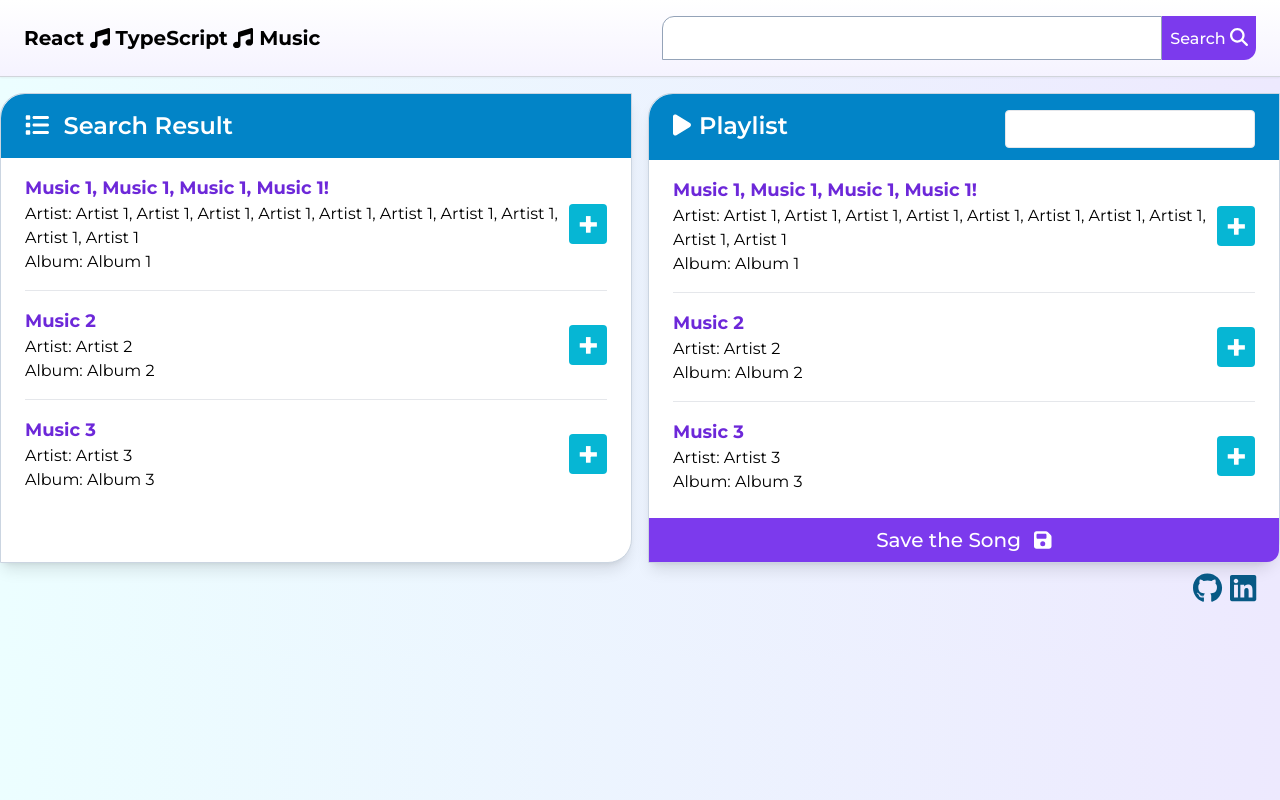
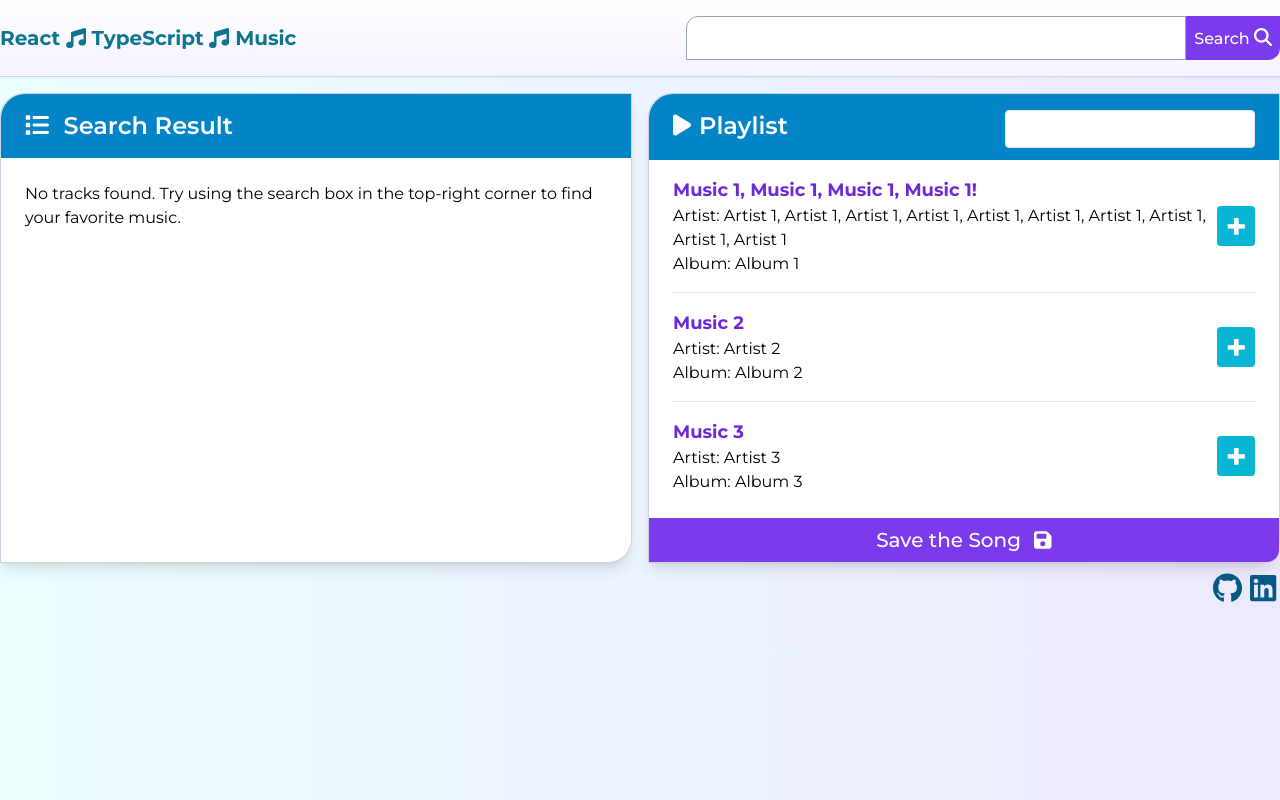
Before and after one commit to kizuyoko/react-typescript-music, a React (Vite) app: page / in a window 1280 px wide. Built offline with nearby package versions, Linux system fonts and the light colour scheme; what tailwindcss-animated would draw is missing.

Commit message:
Search result

```diff
--- a/src/App.tsx
+++ b/src/App.tsx
@@ -1,17 +1,30 @@
+import { useState } from "react";
 import Footer from "./components/Footer";
 import Header from "./components/Header";
 import Playlist from "./components/Playlist";
 import SearchResults from "./components/SearchResults";
 import { DUMMYDATA } from "./util/dummy_data";
+import { Music } from "./util/MusicType";
 
 function App() {
+  const [searchResult, setSearchResult] = useState<Music[]>([]);
+
+  function searchListHandler(searchText: string) {
+    const searchWord = searchText.toLowerCase();
+    const newResult = DUMMYDATA.filter((song) =>
+      song.name.toLowerCase().includes(searchWord) ||
+      song.artist.toLowerCase().includes(searchWord) ||
+      song.album.toLowerCase().includes(searchWord)
+    );
+    setSearchResult(newResult);
+  }
 
   return (
     <>
-      <Header />
+      <Header onSearch={searchListHandler} />
       <main className="container mx-auto flex flex-col md:flex-row md:p-0 justify-between">
         <section className="round-half-big md:ml-0  animate-fade-right">
-          <SearchResults searchResults={DUMMYDATA} />
+          <SearchResults searchResults={searchResult} />
         </section>
         <section className="round-half-big md:mr-0 animate-fade-left">
           <Playlist playlist={DUMMYDATA} />
--- a/src/components/Footer.tsx
+++ b/src/components/Footer.tsx
@@ -4,11 +4,15 @@ import '../icons';
 function Footer() {
 
   return (
-    <footer className="container p-6 pt-0 mx-auto flex justify-center items-center md:justify-end md:items-end text-sky-800 text-3xl">
+    <footer className="container py-6 px-1 pt-0 mx-auto flex justify-center items-center md:justify-end md:items-end text-sky-800 text-3xl animate-fade-up">
       <a href="https://github.com/kizuyoko/react-typescript-music" target="_blank" className="hover:opacity-70">
-        <FontAwesomeIcon icon={['fab', 'github']} className="mr-2" />
+        <FontAwesomeIcon icon={['fab', 'github']} className="mr-2" aria-label="GitHub" />
+        <span className="sr-only">GitHub</span>
       </a>
-      <a href="https://www.linkedin.com/in/kizuyoko/" target="_blank" className="hover:opacity-70"><FontAwesomeIcon icon={['fab', 'linkedin']} /></a>
+      <a href="https://www.linkedin.com/in/kizuyoko/" target="_blank" className="hover:opacity-70">
+        <FontAwesomeIcon icon={['fab', 'linkedin']} aria-label="LinkedIn" />
+        <span className="sr-only">LinkedIn</span>
+      </a>
     </footer>
   )
 }
--- a/src/components/Header.tsx
+++ b/src/components/Header.tsx
@@ -1,14 +1,14 @@
-import SearchBar from "./SearchBar";
+import SearchBar, {SearchBarProps}  from "./SearchBar";
 import { FontAwesomeIcon } from '@fortawesome/react-fontawesome';
 import '../icons';
 
-function Header() {
+function Header(props: SearchBarProps)  {
 
   return (
-    <header className="bg-gradient-to-b from-white to-violet-50 border-b border-gray-300 shadow-sm  animate-fade-down">
+    <header className="bg-gradient-to-b from-white to-violet-50 border-b border-gray-300 shadow-sm animate-fade-down">
       <div className="container mx-auto flex flex-col md:flex-row items-center md:justify-between ">
-        <h1 className="pt-4 px-6 pb-0 md:pt-0 text-xl font-bold max-[380px]:text-[16px] max-[380px]:px-4">React <FontAwesomeIcon icon="music" /> TypeScript <FontAwesomeIcon icon="music" /> Music</h1>
-        <SearchBar />
+        <h1 className="text-cyan-700 pt-4 px-6 md:px-0 pb-0 md:pt-0 text-xl font-bold max-[380px]:text-[18px] max-[380px]:px-4">React <FontAwesomeIcon icon="music" /> TypeScript <FontAwesomeIcon icon="music" /> Music</h1>
+        <SearchBar onSearch={props.onSearch} />
       </div>
     </header>
   )
--- a/src/components/SearchBar.tsx
+++ b/src/components/SearchBar.tsx
@@ -2,12 +2,18 @@ import { useState } from "react";
 import { FontAwesomeIcon } from '@fortawesome/react-fontawesome';
 import '../icons';
 
-function SearchBar() {
+export interface SearchBarProps {
+  onSearch: (searchText: string) => void;
+}
+
+
+function SearchBar(props: SearchBarProps) {
   const [searchText, setSearchText] = useState("");
 
   function onSearchHandler(event: React.FormEvent<HTMLFormElement>) {
     event.preventDefault();
     setSearchText(event.currentTarget.value);
+    props.onSearch(searchText);
   }
 
   function onChangeHandler(event: React.ChangeEvent<HTMLInputElement>) {
@@ -16,7 +22,7 @@ function SearchBar() {
 
   return (
     <form
-      className="flex items-center md:px-6 p-4"
+      className="flex items-center md:px-0 p-4"
       onSubmit={onSearchHandler}
     >
       <input
--- a/src/components/Tracklist.tsx
+++ b/src/components/Tracklist.tsx
@@ -6,6 +6,9 @@ function Tracklist(props: { list: Music[] }) {
   return (
     <div className="divide-y px-6">
       {
+        props.list.length === 0 ? (
+          <p className="py-6">No tracks found. Try using the search box in the top-right corner to find your favorite music.</p>
+        ) : (
           props.list.map((track) => {
             return (
               <Track
@@ -15,6 +18,7 @@ function Tracklist(props: { list: Music[] }) {
               />
             );
           })
+        )
       }
     </div>
   )
```
Lines whose indentation alone changed are shown as unchanged.
